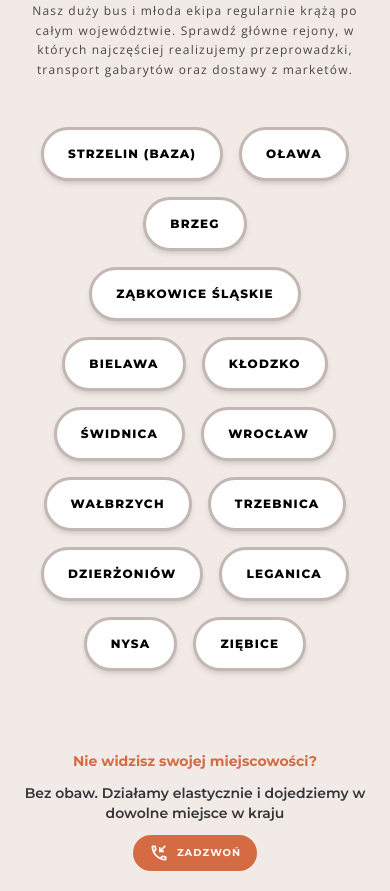
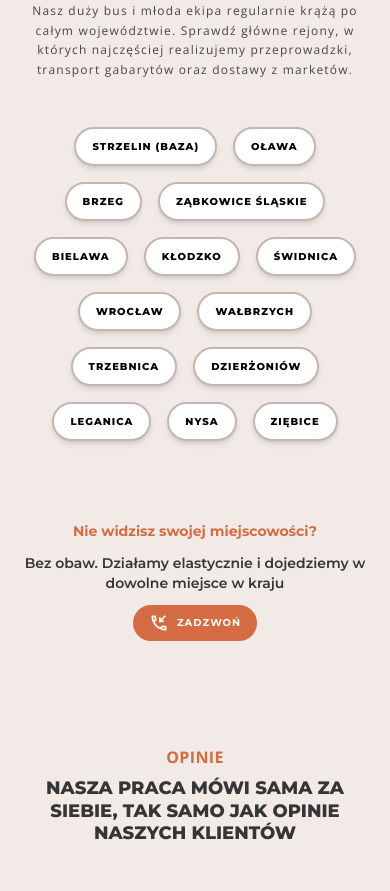
Before and after one commit to MstowskaSandra/owca-transport, a React (Vite) app: page / in a window 390 px wide. Shown: the part 6660-7551 px from the top of the page. Built offline with nearby package versions, Linux system fonts and the light colour scheme; a web font is replaced by a local one.

Commit message:
style(CitiesPills): downscale padding, border, and font size for mobile screens

```diff
--- a/src/components/CitiesPills.jsx
+++ b/src/components/CitiesPills.jsx
@@ -1,10 +1,11 @@
-
 const CitiesPills = ({ city }) => {
-    return (
-        <div className="bg-white border-3 border-[#C2B7B2] rounded-full px-6 py-4 shadow-md hover:text-[#D46B43] hover:scale-105 hover:shadow-2xl transition-all duration-300">
-            <p className="font-mont uppercase text-xs font-extrabold tracking-widest">{city}</p>
-        </div>
-    );
+  return (
+    <div className="bg-white border-2 sm:border-3 border-[#C2B7B2] rounded-full px-4 py-2.5 sm:px-6 sm:py-4 shadow-md hover:text-[#D46B43] hover:scale-105 hover:shadow-2xl transition-all duration-300">
+      <p className="font-mont uppercase text-[10px] sm:text-xs font-extrabold tracking-widest text-center">
+        {city}
+      </p>
+    </div>
+  );
 };
 
 export default CitiesPills;
```
